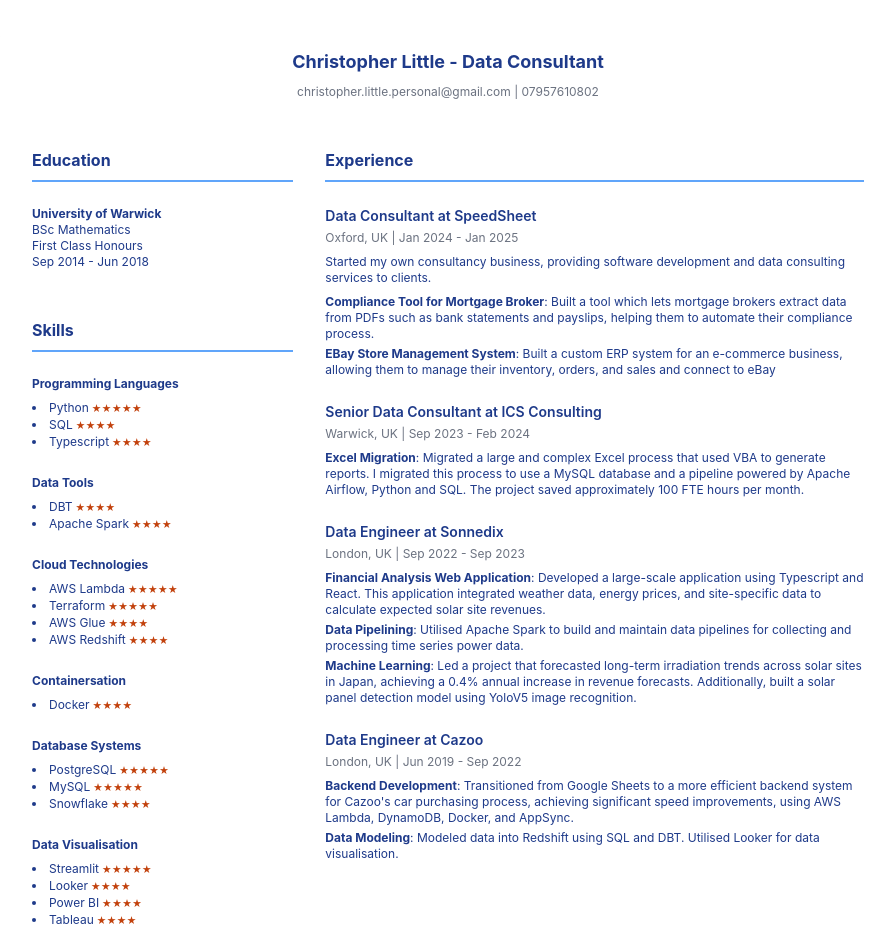
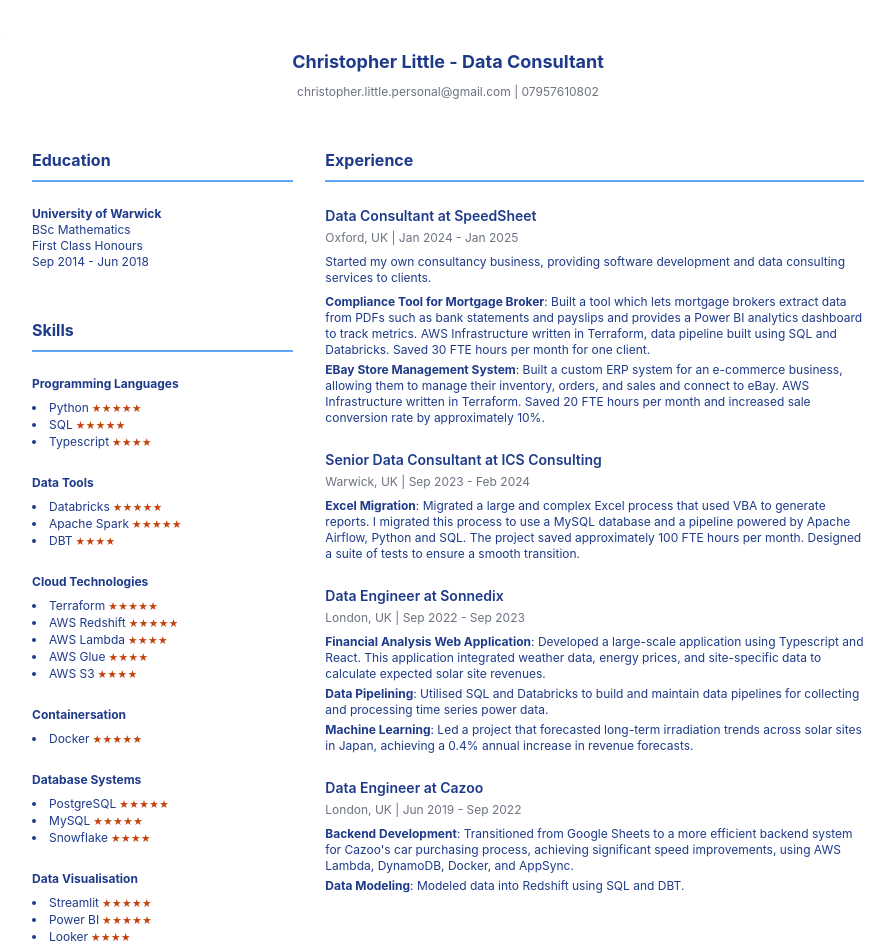
Before and after one commit to chrismlittle123/cv-builder, a React (Create React App) app: page / in a window 1280 px wide. Shown: the top 947 px of the page, without its empty margins (192-1087 px from the left). Built offline with nearby package versions, Linux system fonts and the light colour scheme.

Commit message:
Checkpoint

```diff
--- a/convertToPdf.js
+++ b/convertToPdf.js
@@ -7,7 +7,7 @@
   try {
     browser = await puppeteer.launch();
     const page = await browser.newPage();
-    await page.goto('http://localhost:8080', { waitUntil: 'networkidle2' });
+    await page.goto('http://localhost:3000', { waitUntil: 'networkidle2' });
     await page.pdf({ path: 'output.pdf', format: 'A4' });
     console.log('PDF generated successfully!');
   } catch (error) {
--- a/src/data/cvData.json
+++ b/src/data/cvData.json
@@ -44,7 +44,7 @@
           },
           {
             "name": "SQL",
-            "proficiency": 4
+            "proficiency": 5
           },
           {
             "name": "Typescript",
@@ -59,11 +59,15 @@
         },
         "items": [
           {
-            "name": "DBT",
-            "proficiency": 4
+            "name": "Databricks",
+            "proficiency": 5
           },
           {
             "name": "Apache Spark",
+            "proficiency": 5
+          },
+          {
+            "name": "DBT",
             "proficiency": 4
           }
         ]
@@ -75,15 +79,16 @@
         },
         "items": [
           {
-            "name": "AWS Lambda",
-            "proficiency": 5
-          },
-          {
             "name": "Terraform",
             "proficiency": 5
           },
+          { "name": "AWS Redshift", "proficiency": 5 },
+          {
+            "name": "AWS Lambda",
+            "proficiency": 4
+          },
           { "name": "AWS Glue", "proficiency": 4 },
-          { "name": "AWS Redshift", "proficiency": 4 }
+          { "name": "AWS S3", "proficiency": 4 }
         ]
       },
       {
@@ -94,7 +99,7 @@
         "items": [
           {
             "name": "Docker",
-            "proficiency": 4
+            "proficiency": 5
           }
         ]
       },
@@ -129,11 +134,11 @@
             "proficiency": 5
           },
           {
-            "name": "Looker",
-            "proficiency": 4
+            "name": "Power BI",
+            "proficiency": 5
           },
           {
-            "name": "Power BI",
+            "name": "Looker",
             "proficiency": 4
           },
           {
@@ -166,11 +171,11 @@
         "description": "Started my own consultancy business, providing software development and data consulting services to clients.",
         "achievements": [{
           "title": "Compliance Tool for Mortgage Broker",
-          "description": "Built a tool which lets mortgage brokers extract data from PDFs such as bank statements and payslips, helping them to automate their compliance process."
+          "description": "Built a tool which lets mortgage brokers extract data from PDFs such as bank statements and payslips and provides a Power BI analytics dashboard to track metrics. AWS Infrastructure written in Terraform, data pipeline built using SQL and Databricks. Saved 30 FTE hours per month for one client."
         },
         {
           "title": "EBay Store Management System",
-          "description": "Built a custom ERP system for an e-commerce business, allowing them to manage their inventory, orders, and sales and connect to eBay"
+          "description": "Built a custom ERP system for an e-commerce business, allowing them to manage their inventory, orders, and sales and connect to eBay. AWS Infrastructure written in Terraform. Saved 20 FTE hours per month and increased sale conversion rate by approximately 10%."
         }
       ]
       },
@@ -185,7 +190,7 @@
         "achievements": [
           {
             "title": "Excel Migration",
-            "description": "Migrated a large and complex Excel process that used VBA to generate reports. I migrated this process to use a MySQL database and a pipeline powered by Apache Airflow, Python and SQL. The project saved approximately 100 FTE hours per month."
+            "description": "Migrated a large and complex Excel process that used VBA to generate reports. I migrated this process to use a MySQL database and a pipeline powered by Apache Airflow, Python and SQL. The project saved approximately 100 FTE hours per month. Designed a suite of tests to ensure a smooth transition."
           }
         ]
       },
@@ -204,11 +209,11 @@
           },
           {
             "title": "Data Pipelining",
-            "description": "Utilised Apache Spark to build and maintain data pipelines for collecting and processing time series power data."
+            "description": "Utilised SQL and Databricks to build and maintain data pipelines for collecting and processing time series power data."
           },
           {
             "title": "Machine Learning",
-            "description": "Led a project that forecasted long-term irradiation trends across solar sites in Japan, achieving a 0.4% annual increase in revenue forecasts. Additionally, built a solar panel detection model using YoloV5 image recognition."
+            "description": "Led a project that forecasted long-term irradiation trends across solar sites in Japan, achieving a 0.4% annual increase in revenue forecasts."
           }
         ]
       },
@@ -227,7 +232,7 @@
           },
           {
             "title": "Data Modeling",
-            "description": "Modeled data into Redshift using SQL and DBT. Utilised Looker for data visualisation."
+            "description": "Modeled data into Redshift using SQL and DBT."
           }
         ]
       }
```
Also changed, not shown: 2 other files (tests, documents, lock files or other folders).
